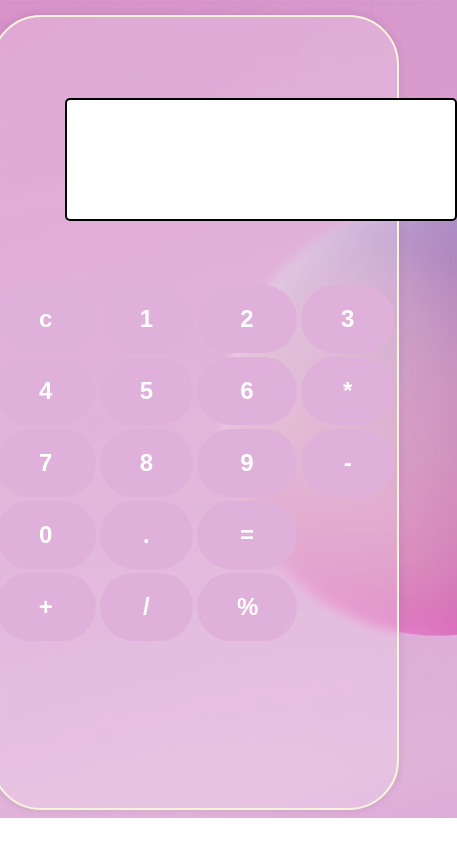
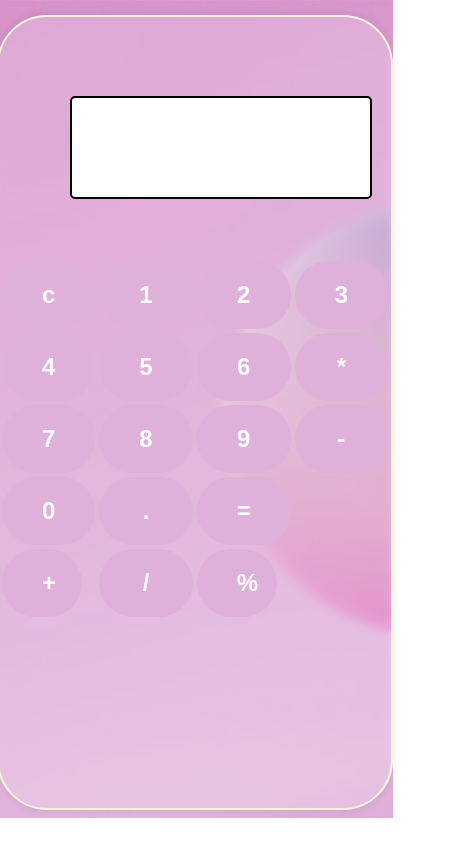
Before and after one commit to raziahabdull/CALCULATOR_PROJECT, a plain HTML site: page index.html in a window 390 px wide. Shown: the whole page, 457 px wide, since content can reach past the window. Drawn offline with nearby package versions, Linux system fonts and the light colour scheme.

Commit message:
did the rest of media queries

```diff
--- a/style.css
+++ b/style.css
@@ -139,3 +139,77 @@ input[type="text"] {
   width: 200%;
 }
 }
+
+@media (max-width: 600px) {
+  body{
+    background-image:url(images/calculator.jpg);
+      background-size: cover;
+      background-repeat: no-repeat;
+      display: flex;
+      justify-content: center;
+      min-height: 95vh;
+    }
+
+.calculator{
+  border:2px solid beige;
+  width:400px;
+  margin-top: 2%;
+  backdrop-filter: blur(0.5px); /* Frosted glass effect */
+  background-color: rgba(255, 255, 255, 0.2);
+
+  box-shadow: 0px 0px 10px rgb(0,0,0,0.1);
+  -webkit-backdrop-filter: blur(5px);
+  backdrop-filter: blur(5px);
+  border-radius: 50px;
+
+}
+
+table {
+  margin-left: auto;
+  margin-right: auto;
+}
+
+input[type="button"] {
+  width: 100%;
+  padding: 20px 40px;
+  background-color: #dfb0da;
+  color:white ;
+  font-size: 24px;
+  font-weight: bold;
+  border: none;
+  border-radius: 50px;
+}
+
+input[type="text"] {
+  padding: 10px 15px;
+  font-size: 20px;
+  font-weight: bold;
+  border: none;
+  border-radius: 5px;
+  border: 2px solid black;
+  background-color: (255, 255, 255, 0.2)
+}
+
+#numbers{
+  margin-top: 15%;
+}
+.myDiv{
+    margin-top: 15%;
+
+}
+#myBtn{
+  width: 20px;
+}
+
+#result{
+  margin-top: 20%;
+  margin-left: 18%;
+  height: 10%;
+}
+
+#equals{
+  width: 200%;
+}
+
+
+}
```
